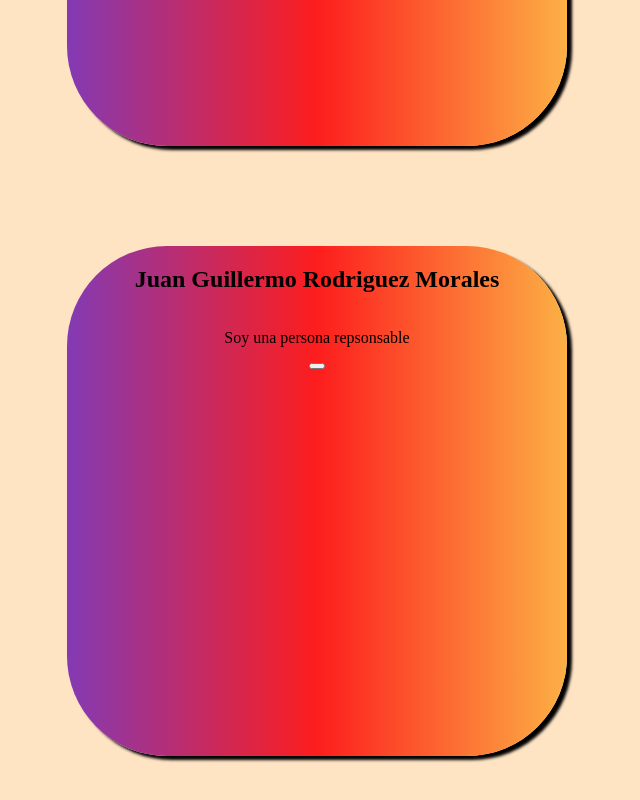
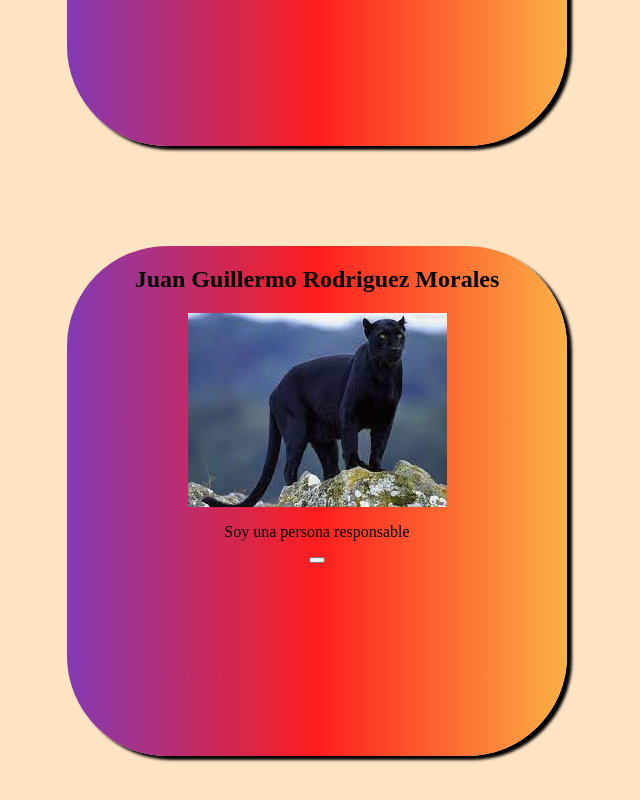
Before and after one commit to CesarSierra97/taller-de-git-hub, a plain HTML site: page index.html in a window 1280 px wide. Shown: the part 598-1398 px from the top of the page, without its empty margins (323-963 px from the left). Drawn offline with Linux system fonts and the light colour scheme.

Commit message:
agregue una foto

```diff
--- a/index.html
+++ b/index.html
@@ -29,8 +29,8 @@
 
 <div class="caja2">
 <h2>Juan Guillermo Rodriguez Morales</h2>
-<img src="acsets/images" alt="">
-<p>Soy una persona repsonsable</p>
+<img src="acsets/img/descarga.jpg" alt="">
+<p>Soy una persona responsable</p>
 <button class="btn-JuanRodriguez"></button>
 </div>
 
```
Also changed, not shown: acsets/img/descarga.jpg (added).
